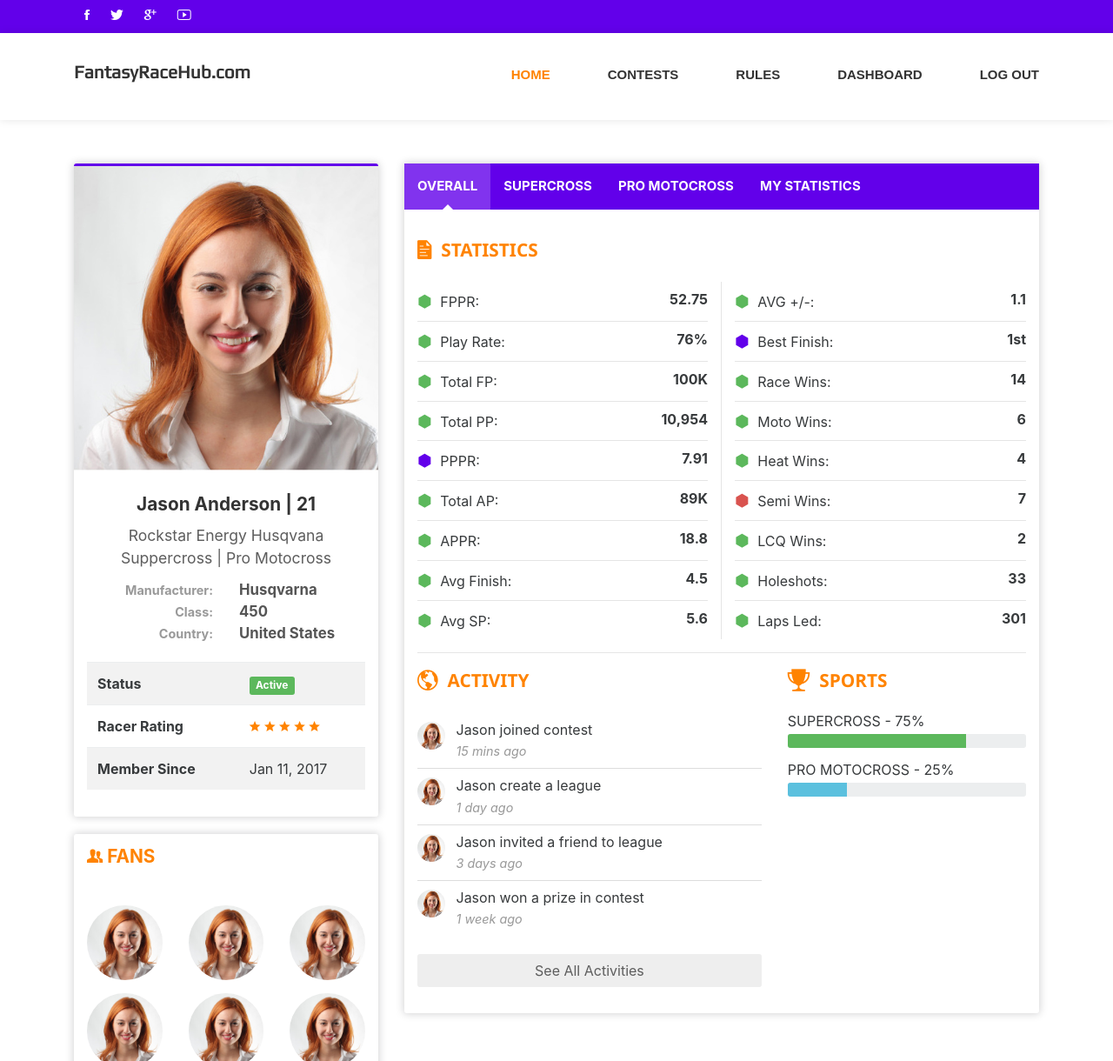
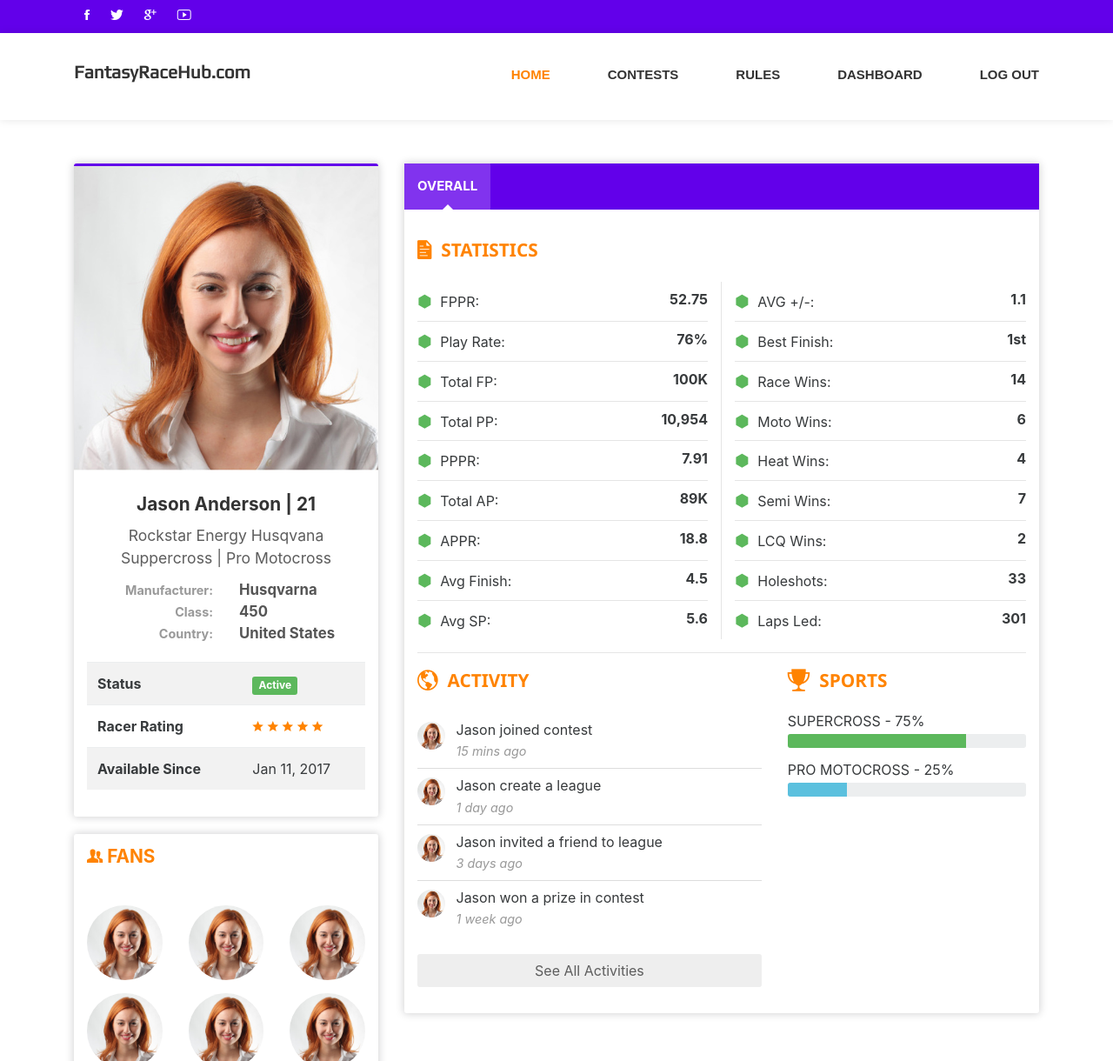
Before and after one commit to codmania/motofront, a website: page racer_profile.html in a window 1280 px wide. Shown: the top 1220 px of the page at 87% size. Drawn offline with Linux system fonts and the light colour scheme; a script that the page names is missing; files whose address does not match are found by name.

Commit message:
fix style issue in racer profile

```diff
--- a/racer_profile.html
+++ b/racer_profile.html
@@ -175,7 +175,7 @@
                                         </td>
                                     </tr>
                                     <tr>
-                                        <th>Member Since</th>
+                                        <th>Available Since</th>
                                         <td class="date">Jan 11, 2017</td>
                                     </tr>
                                 </tbody>
@@ -230,9 +230,6 @@
                 <div class="mt-card wow zoomIn" data-wow-delay=".6s">
                     <div class="profile-tab">
                         <button class="tablinks" onclick="openTab(event, 'tabOverall')" id="defaultTab">Overall</button>
-                        <button class="tablinks" onclick="openTab(event, 'tabSupercross')">Supercross</button>
-                        <button class="tablinks" onclick="openTab(event, 'tabMotocross')">Pro Motocross</button>
-                        <button class="tablinks" onclick="openTab(event, 'tabStatistics')">My Statistics</button>
                     </div>
 
                     <div id="tabOverall" class="tabcontent">
@@ -268,7 +265,7 @@
                                                 </div>
                                                 <div class="item-group">
                                                     <span class="float-sm-right text-bold">7.91</span>
-                                                    <span class="icon normal">&#x2B22;</span>
+                                                    <span class="icon success">&#x2B22;</span>
                                                     <span>PPPR:</span>
                                                 </div>
                                                 <div class="item-group">
@@ -303,7 +300,7 @@
                                                 </div>
                                                 <div class="item-group">
                                                     <span class="float-sm-right text-bold">1st</span>
-                                                    <span class="icon normal">&#x2B22;</span>
+                                                    <span class="icon success">&#x2B22;</span>
                                                     <span>Best Finish:</span>
                                                 </div>
                                                 <div class="item-group">
@@ -323,7 +320,7 @@
                                                 </div>
                                                 <div class="item-group">
                                                     <span class="float-sm-right text-bold">7</span>
-                                                    <span class="icon danger">&#x2B22;</span>
+                                                    <span class="icon success">&#x2B22;</span>
                                                     <span>Semi Wins:</span>
                                                 </div>
                                                 <div class="item-group">
@@ -432,24 +429,6 @@
                             </div>
                         </div>
                     </div>
-
-                    <div id="tabSupercross" class="tabcontent">
-                        <div class="mt-card__content">
-
-                        </div>
-                    </div>
-
-                    <div id="tabMotocross" class="tabcontent">
-                        <div class="mt-card__content">
-
-                        </div>
-                    </div>
-
-                    <div id="tabStatistics" class="tabcontent">
-                        <div class="mt-card__content">
-
-                        </div>
-                    </div>
                 </div>
             </div>
 
```
